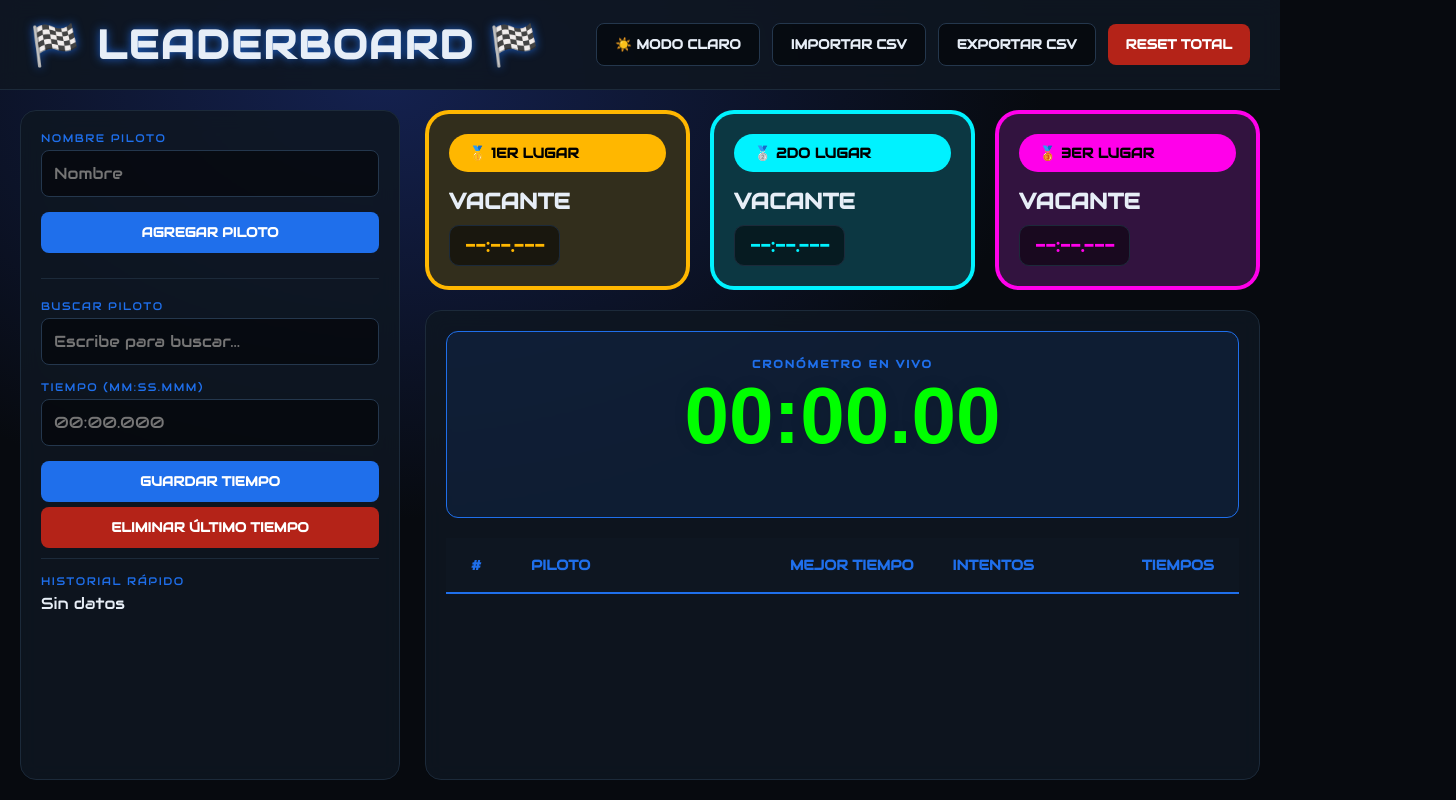
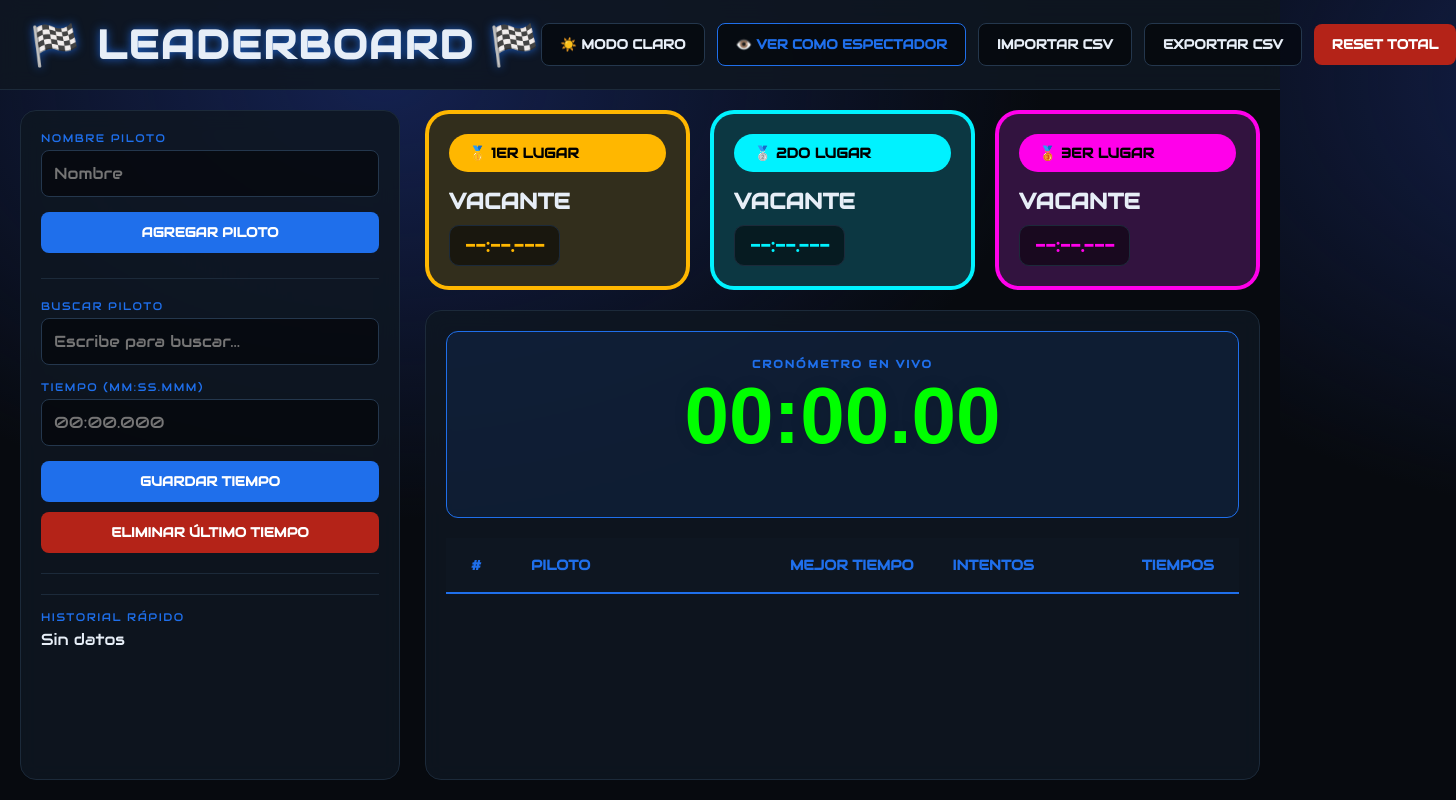
Before and after one commit to juanesmesa/racing, a website: page index.html in a window 1280 px wide. Shown: the whole page, 1456 px wide, since content can reach past the window. Drawn offline with Linux system fonts and the light colour scheme; a web font is replaced by a local one.

Commit message:
se agrega logica para admin y espectador

```diff
--- a/index.html
+++ b/index.html
@@ -41,6 +41,9 @@
       --live-timer-color: #000000;
     }
 
+    /* CLASE PARA OCULTAR ELEMENTOS DE ADMIN */
+    .admin-hidden { display: none !important; }
+
     * { box-sizing: border-box; }
     body {
       margin: 0; color: var(--text); font-family: var(--font-main); background: var(--bg);
@@ -64,16 +67,6 @@
     }
 
     .actions { display: flex; align-items: center; gap: 12px; flex-wrap: nowrap; white-space: nowrap; }
-
-    .font-switcher {
-      background: var(--input-bg); border: 1px solid var(--border2);
-      color: var(--text); padding: 10px 15px; border-radius: 8px; cursor: pointer;
-      font-family: 'Rajdhani', sans-serif; font-weight: 600; outline: none;
-      min-width: 220px; max-width: 240px; flex-shrink: 0;
-    }
-
-    header .font-switcher, header .actions button { margin-bottom: 0; }
-    .actions button { flex-shrink: 0; }
 
     .main-layout { display: grid; grid-template-columns: 380px 1fr; gap: 25px; padding: 20px; flex: 1; min-height: 0; }
     .sidebar { display: flex; flex-direction: column; gap: 20px; min-height: 0; }
@@ -133,7 +126,6 @@
       .main-layout { grid-template-columns: 1fr; padding: 10px; }
       header { height: auto; padding: 15px; flex-direction: column; gap: 15px; }
       .actions { width: 100%; justify-content: center; flex-wrap: wrap; }
-      .font-switcher { min-width: 100%; }
       .podium-container { grid-template-columns: 1fr; }
       .lbHeader, .lbRow { grid-template-columns: 40px 1fr 100px 80px; padding: 10px; font-size: 12px; }
       .cell:nth-child(4) { display: none; }
@@ -148,43 +140,40 @@
   <h1>🏁 LEADERBOARD 🏁</h1>
   <div class="actions">
     <button class="ghost" onclick="toggleTheme()" id="themeBtn">☀️ Modo Claro</button>
-    <!-- FONT SWITCHER
-    <select class="font-switcher" onchange="document.body.style.fontFamily = this.value">
-      <option value="'Orbitron', sans-serif">Orbitron (Cyber)</option>
-      <option value="'Oxanium', sans-serif">Oxanium (Racing)</option>
-      <option value="'Genos', sans-serif">Genos (Modern)</option>
-      <option value="'Bruno Ace SC', sans-serif">Bruno Ace (Futurist)</option>
-      <option value="'Michroma', sans-serif">Michroma (Clean)</option>
-      <option value="'Sono', monospace">Sono (Monospace)</option>
-      <option value="'Rajdhani', sans-serif">Rajdhani (Tech)</option>
-      <option value="'Audiowide', sans-serif">Audiowide (Future)</option>
-      <option value="'Chakra Petch', sans-serif">Chakra (Drift)</option>
-    </select>
-    -->
-    <button class="ghost" onclick="document.getElementById('importInput').click()">Importar CSV</button>
+    <button class="ghost" onclick="toggleAdminView()" id="adminToggleBtn" style="border-color: var(--accent); color: var(--accent);">👁️ Ver como Espectador</button>
+
+    <button class="ghost admin-only" onclick="document.getElementById('importInput').click()">Importar CSV</button>
     <input type="file" id="importInput" style="display:none" accept=".csv" onchange="importCSV(event)">
-    <button class="ghost" onclick="exportRecords()">Exportar CSV</button>
-    <button class="danger" onclick="resetAll()">Reset Total</button>
+    <button class="ghost admin-only" onclick="exportRecords()">Exportar CSV</button>
+    <button class="danger admin-only" onclick="resetAll()">Reset Total</button>
   </div>
 </header>
 
 <div class="main-layout">
   <aside class="sidebar">
     <div class="card" style="height: 100%;">
+      <div class="admin-only">
         <label>Nombre Piloto</label>
         <input id="pilotName" placeholder="Nombre" onkeydown="if(event.key==='Enter') addDriver()"/>
         <button class="primary" onclick="addDriver()">Agregar Piloto</button>
         <hr style="border:0; border-top:1px solid var(--border); margin:20px 0;">
+      </div>
+
       <label>Buscar Piloto</label>
       <div class="search-wrapper">
         <input id="pilotSearch" placeholder="Escribe para buscar..." oninput="filterDrivers(this.value)" autocomplete="off"/>
         <div id="autocompleteList" class="autocomplete-list"></div>
       </div>
       <input type="hidden" id="driverSelect" value="">
+
+      <div class="admin-only">
         <label>Tiempo (MM:SS.mmm)</label>
         <input id="lapTime" placeholder="00:00.000" onkeydown="if(event.key==='Enter') saveLap()"/>
         <button class="primary" onclick="saveLap()">Guardar Tiempo</button>
-      <button class="danger" style="width:100%;" onclick="removeLastLap()">Eliminar Último Tiempo</button>
+        <button class="danger" style="width:100%; margin-top: 5px;" onclick="removeLastLap()">Eliminar Último Tiempo</button>
+        <hr style="border:0; border-top:1px solid var(--border); margin:20px 0;">
+      </div>
+
       <div class="history-mini">
         <div id="driverStatus" class="status-msg"></div>
         <label>Historial Rápido</label>
@@ -226,6 +215,25 @@
   let state = JSON.parse(localStorage.getItem(STORAGE_KEY)) ?? { drivers: [], laps: {} };
   const podColors = ["#ffb700", "#00f2ff", "#ff00ea"];
   const podLabels = ["🥇 1er lugar", "🥈 2do lugar", "🥉 3er lugar"];
+
+  // --- LÓGICA DE ADMINISTRACIÓN ---
+  let isAdmin = true;
+
+  function toggleAdminView() {
+    isAdmin = !isAdmin;
+    const adminElements = document.querySelectorAll('.admin-only');
+    const btn = document.getElementById('adminToggleBtn');
+
+    adminElements.forEach(el => {
+      if (!isAdmin) {
+        el.classList.add('admin-hidden');
+      } else {
+        el.classList.remove('admin-hidden');
+      }
+    });
+
+    btn.innerText = isAdmin ? '👁️ Ver como Espectador' : '🔑 Activar Modo Admin';
+  }
 
   function toggleTheme() {
     const html = document.documentElement;
@@ -345,7 +353,6 @@
   function renderMiniHistory(){
     const id = document.getElementById("driverSelect").value;
     const list = document.getElementById("miniHistoryList");
-    const statusDiv = document.getElementById("driverStatus");
     if(!id) { list.innerHTML = "Sin datos"; return; }
     const laps = state.laps[id];
     list.innerHTML = [...laps].reverse().slice(0,3).map(l => `
```
Lines whose indentation alone changed are shown as unchanged.
